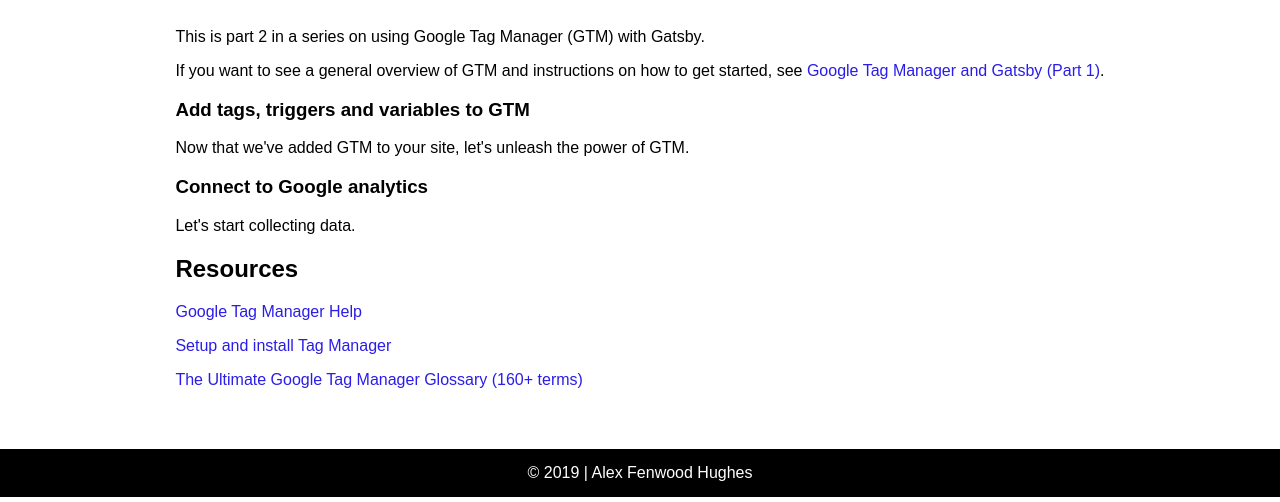
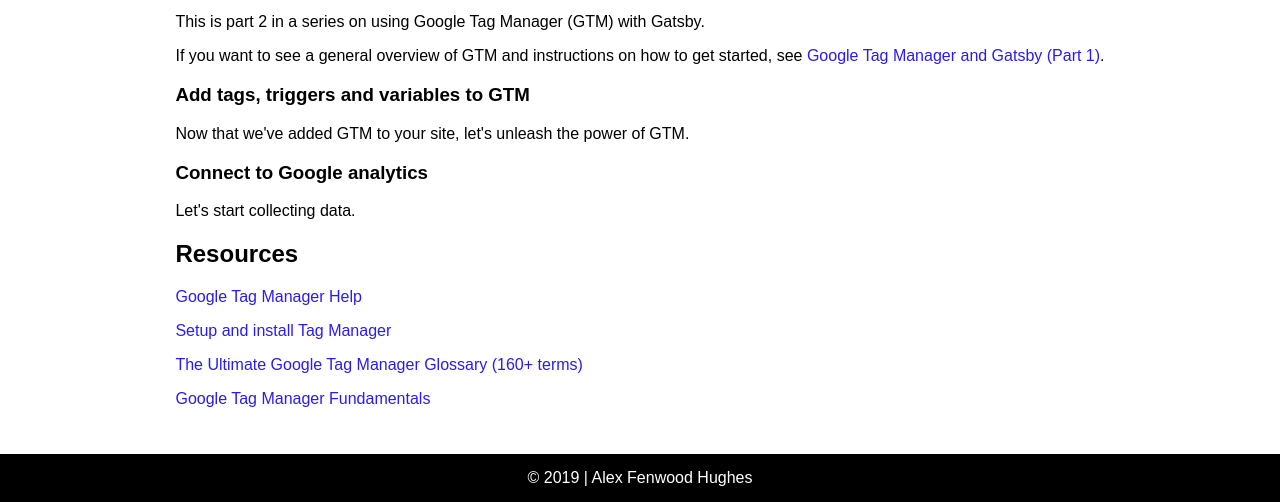
Before and after one commit to alxhghs/my-personal-page, a Gatsby site: page /blog/google-tag-manager-2/ in a window 1280 px wide. Shown: the part 303-805 px from the top of the page. Built offline with nearby package versions, Linux system fonts and the light colour scheme; Gatsby itself is replaced by a stand-in of ours.

Commit message:
update readme

```diff
--- a/src/blog-posts/google-tag-manager-2.md
+++ b/src/blog-posts/google-tag-manager-2.md
@@ -24,3 +24,5 @@
 [Setup and install Tag Manager](https://support.google.com/tagmanager/answer/6103696?hl=en)
 
 [The Ultimate Google Tag Manager Glossary (160+ terms)](https://www.analyticsmania.com/post/google-tag-manager-glossary/)
+
+[Google Tag Manager Fundamentals](https://analytics.google.com/analytics/academy/course/5)
```
Also changed, not shown: README.md.
